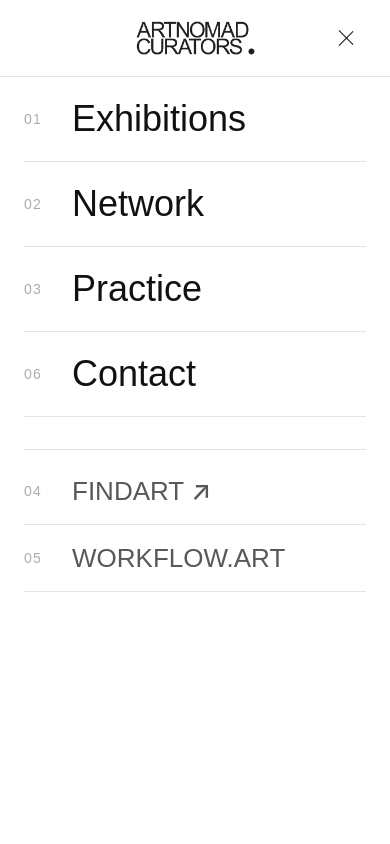
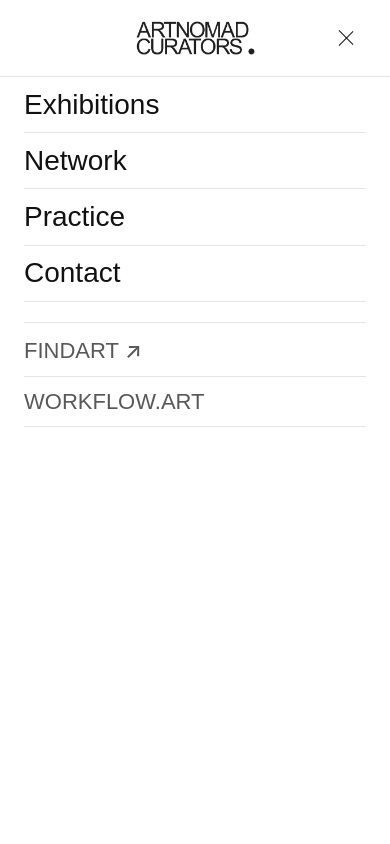
Before and after one commit to raikkonenm/artnomads, a Next.js app: page / in a window 390 px wide. Both pictures are taken after a click on the button 346 px from the left and 38 px from the top of the page. Shown: the top 844 px of the page. Built offline with nearby package versions, Linux system fonts and the light colour scheme; a web font is replaced by a local one.

Commit message:
Compact mobile menu layout
Co-Authored-By: Claude Sonnet 4.6 <noreply@anthropic.com>

```diff
--- a/src/components/layout/Navbar.tsx
+++ b/src/components/layout/Navbar.tsx
@@ -217,17 +217,16 @@ export function Navbar() {
                     <Link
                       href={item.href}
                       onClick={() => setMenuOpen(false)}
-                      className="grid grid-cols-[3rem_minmax(0,1fr)] items-center py-6"
+                      className="flex items-center py-[0.85rem]"
                     >
-                      <span className="text-label text-void/35">{item.number}</span>
-                      <span className="min-w-0 font-display text-[2.25rem] font-medium leading-none">
+                      <span className="min-w-0 font-display text-[1.75rem] font-medium leading-none">
                         {item.label}
                       </span>
                     </Link>
                   </motion.li>
                 ))}
               </ul>
-              <ul className="mt-8 border-t border-black/10 pt-2">
+              <ul className="mt-5 border-t border-black/10 pt-1">
                 {mobileProductNav.map((item, index) => (
                   <motion.li
                     key={item.label}
@@ -242,10 +241,9 @@ export function Navbar() {
                         target="_blank"
                         rel="noopener noreferrer"
                         onClick={() => setMenuOpen(false)}
-                        className="grid grid-cols-[3rem_minmax(0,1fr)] items-center py-5"
+                        className="flex items-center py-[0.85rem]"
                       >
-                        <span className="text-label text-void/35">{item.number}</span>
-                        <span className="min-w-0 font-display text-[1.625rem] font-medium leading-none text-void/70">
+                        <span className="min-w-0 font-display text-[1.375rem] font-medium leading-none text-void/70">
                           {item.label}
                         </span>
                       </a>
@@ -253,10 +251,9 @@ export function Navbar() {
                       <Link
                         href={item.href}
                         onClick={() => setMenuOpen(false)}
-                        className="grid grid-cols-[3rem_minmax(0,1fr)] items-center py-5"
+                        className="flex items-center py-[0.85rem]"
                       >
-                        <span className="text-label text-void/35">{item.number}</span>
-                        <span className="min-w-0 font-display text-[1.625rem] font-medium leading-none text-void/70">
+                        <span className="min-w-0 font-display text-[1.375rem] font-medium leading-none text-void/70">
                           {item.label}
                         </span>
                       </Link>
```
